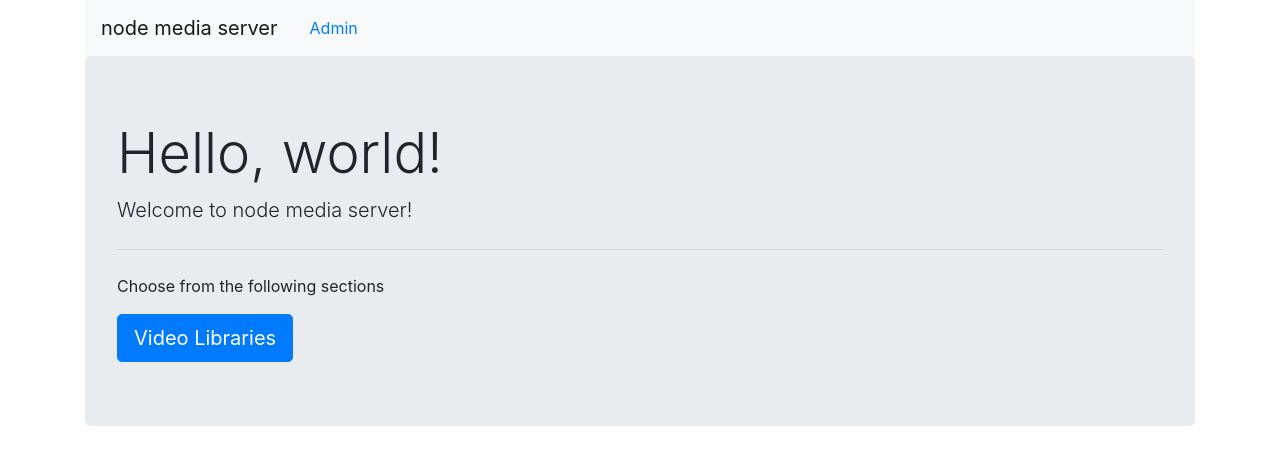
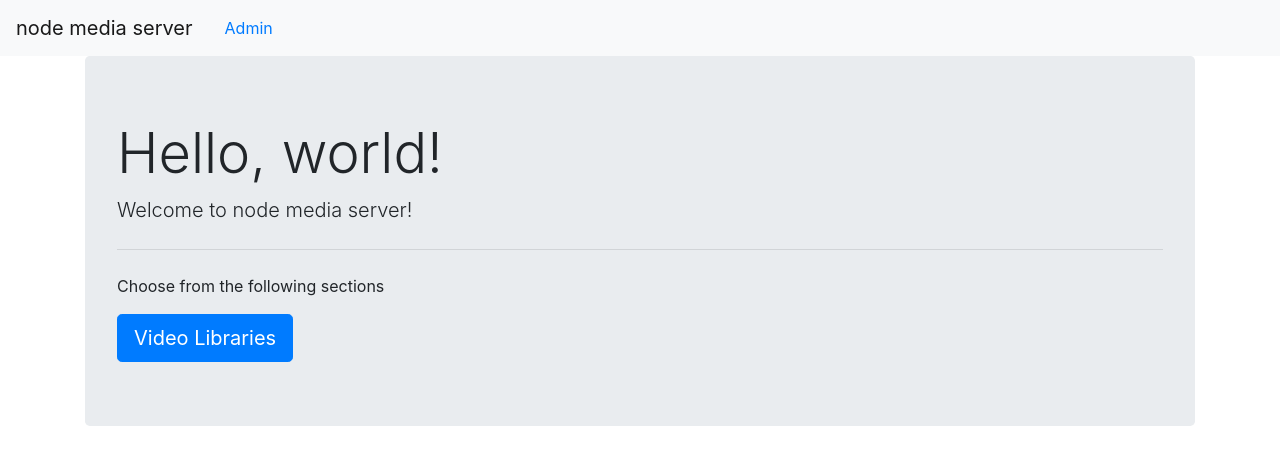
Before and after one commit to merriman-labs/merriman, a React (Create React App) app: page / in a window 1280 px wide. Shown: the top 464 px of the page. Built offline with nearby package versions, Linux system fonts and the light colour scheme; what chance would draw is missing.

Commit message:
Fixes nav wonkiness

```diff
--- a/src/App.js
+++ b/src/App.js
@@ -16,13 +16,9 @@ class App extends Component {
   }
 
   render() {
-    return (
+    return [
+      <Navigation />,
       <Container>
-        <Row>
-          <Col>
-            <Navigation />
-          </Col>
-        </Row>
         <Row>
           <Route
             path="/videos/:library?/:video?"
@@ -41,7 +37,7 @@ class App extends Component {
           component={SelectMedia}
         />
       </Container>
-    );
+    ];
   }
 }
 
```
